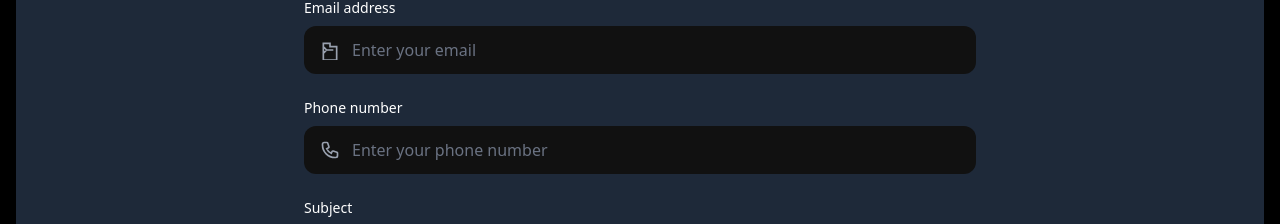
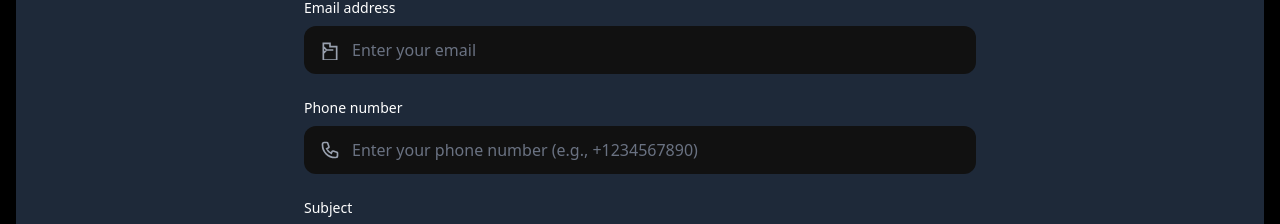
Before and after one commit to EugeneAfriyie/dk_photography_website, a React (Vite) app: page /contact in a window 1280 px wide. Shown: the part 794-1018 px from the top of the page. Built offline with nearby package versions, Linux system fonts and the light colour scheme.

Commit message:
added message under the booking btn

```diff
--- a/src/Pages/Contact/Contact.jsx
+++ b/src/Pages/Contact/Contact.jsx
@@ -221,7 +221,7 @@ const Contact = () => {
         name: !formData.name,
         email: !formData.email || !validateEmail(formData.email),
         phone: !formData.phone || !validatePhone(formData.phone),
-        package: !formData.package || selectedPackage.title === 'Select a Package'
+        package: !selectedPackage || selectedPackage.title === 'Select a Package'
       };
       setValidationErrors(errors);
       if (Object.values(errors).some(error => error)) {
@@ -423,7 +423,7 @@ const Contact = () => {
                       id="phone"
                       value={formData.phone}
                       onChange={handleChange}
-                      placeholder="Enter your phone number"
+                      placeholder="Enter your phone number (e.g., +1234567890)"
                       className="bg-transparent flex-1 outline-none text-white placeholder-gray-500"
                       required
                     />
@@ -691,6 +691,9 @@ const Contact = () => {
                   >
                     Request Booking
                   </motion.button>
+                  <p className="text-gray-400 text-sm mt-2">
+                    Check the <a href="/services" className="text-amber-300 hover:underline">service page</a> for package details or call/WhatsApp your photographer for more details.
+                  </p>
                 </div>
 
                 {/* Error Message */}
```
